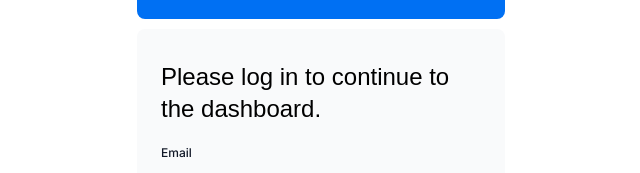
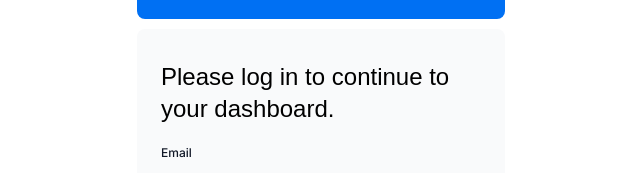
Before and after one commit to zacharyst10/dashboard, a Next.js app: page /login in a window 1280 px wide. Shown: the part 196-369 px from the top of the page, without its empty margins (319-959 px from the left). Built offline with nearby package versions, Linux system fonts and the light colour scheme; a web font is replaced by a local one.

Commit message:
copy update

```diff
--- a/app/dashboard/(overview)/page.tsx
+++ b/app/dashboard/(overview)/page.tsx
@@ -13,7 +13,7 @@ export default async function Page() {
   return (
     <main>
       <h1 className={`${lusitana.className} mb-4 text-xl md:text-2xl`}>
-        Dashboard
+        Your Dashboard
       </h1>
       <div className="grid gap-6 sm:grid-cols-2 lg:grid-cols-4">
         <Suspense fallback={<CardsSkeleton />}>
--- a/app/ui/login-form.tsx
+++ b/app/ui/login-form.tsx
@@ -17,7 +17,7 @@ export default function LoginForm() {
     <form action={dispatch} className="space-y-3">
       <div className="flex-1 rounded-lg bg-gray-50 px-6 pb-4 pt-8">
         <h1 className={`${lusitana.className} mb-3 text-2xl`}>
-          Please log in to continue to the dashboard.
+          Please log in to continue to your dashboard.
         </h1>
         <div className="w-full">
           <div>
```
